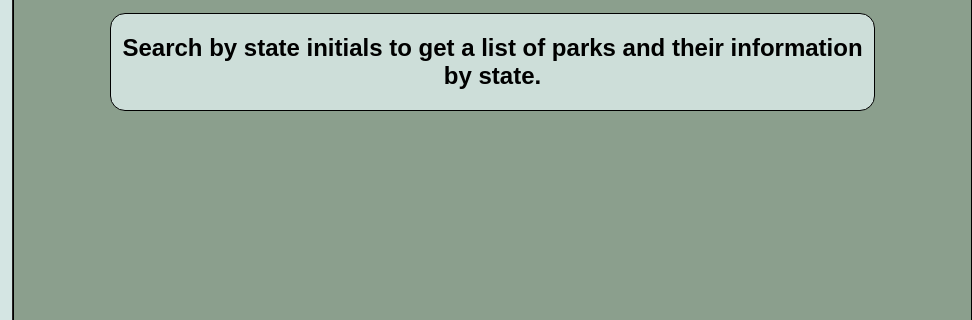
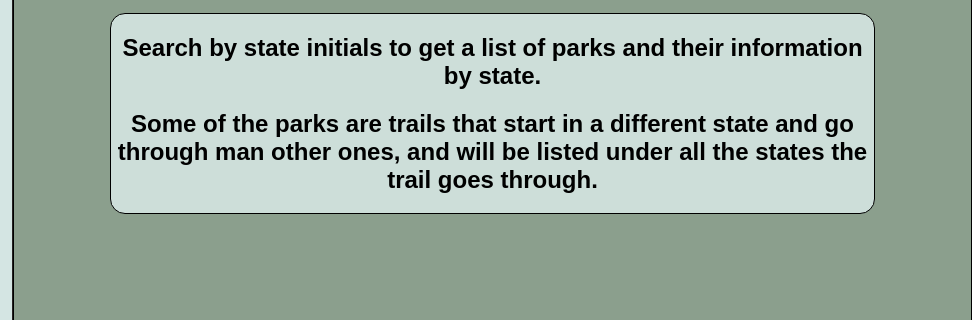
Before and after one commit to gtalon00/National-Parks-Info-App, a plain HTML site: page index.html in a window 1280 px wide. Shown: the part 457-777 px from the top of the page, 308-1280 px from the left. Drawn offline with nearby package versions, Linux system fonts and the light colour scheme; a web font is replaced by a local one.

Commit message:
complete

```diff
--- a/index.html
+++ b/index.html
@@ -167,6 +167,7 @@
         <h1 class='about'>About the Parks</h1>
         <div class='intro-text'>
           <h1>Search by state initials to get a list of parks and their information by state.</h1>
+          <h2>Some of the parks are trails that start in a different state and go through man other ones, and will be listed under all the states the trail goes through.</h2>
         </div>
         </h1>
       </section>
```
